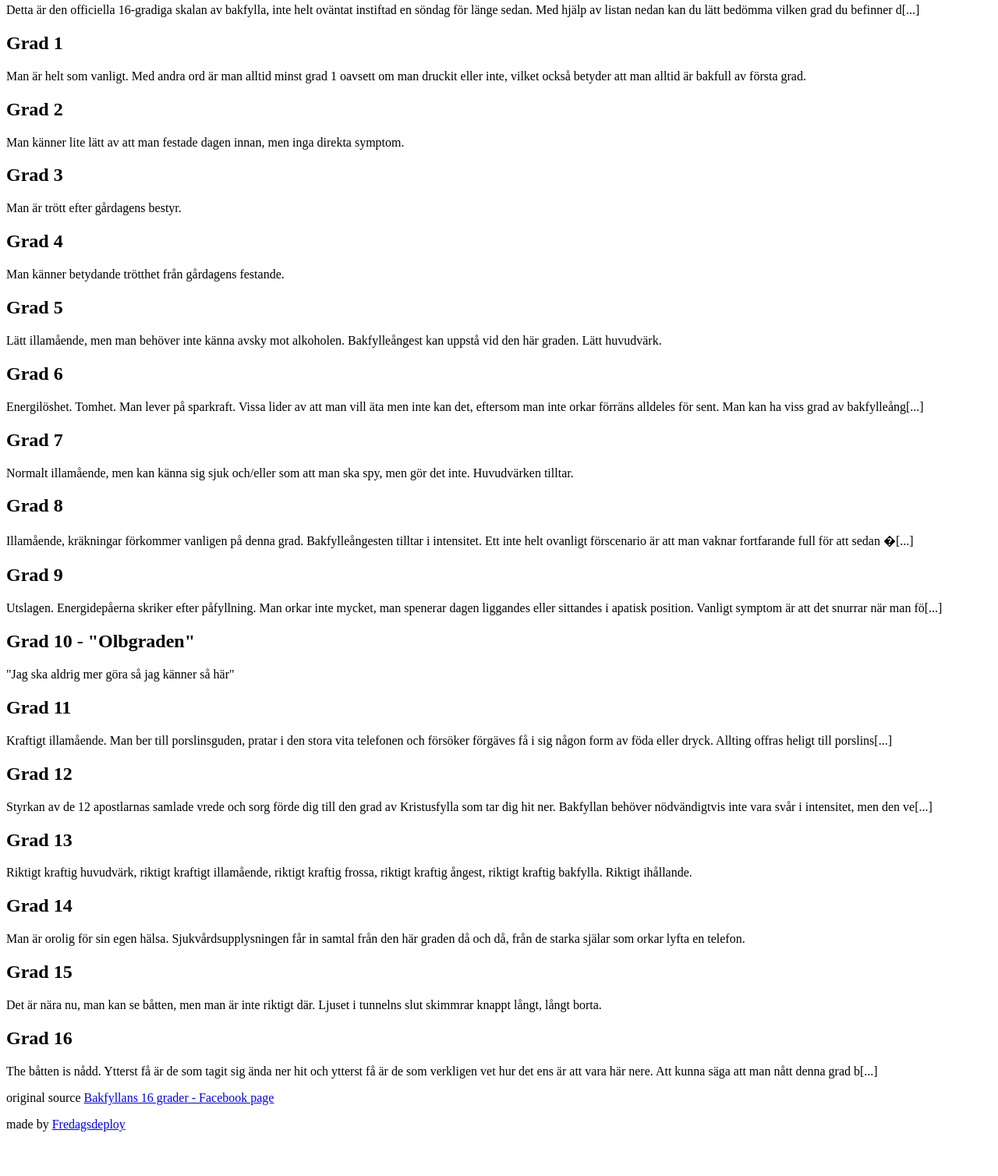
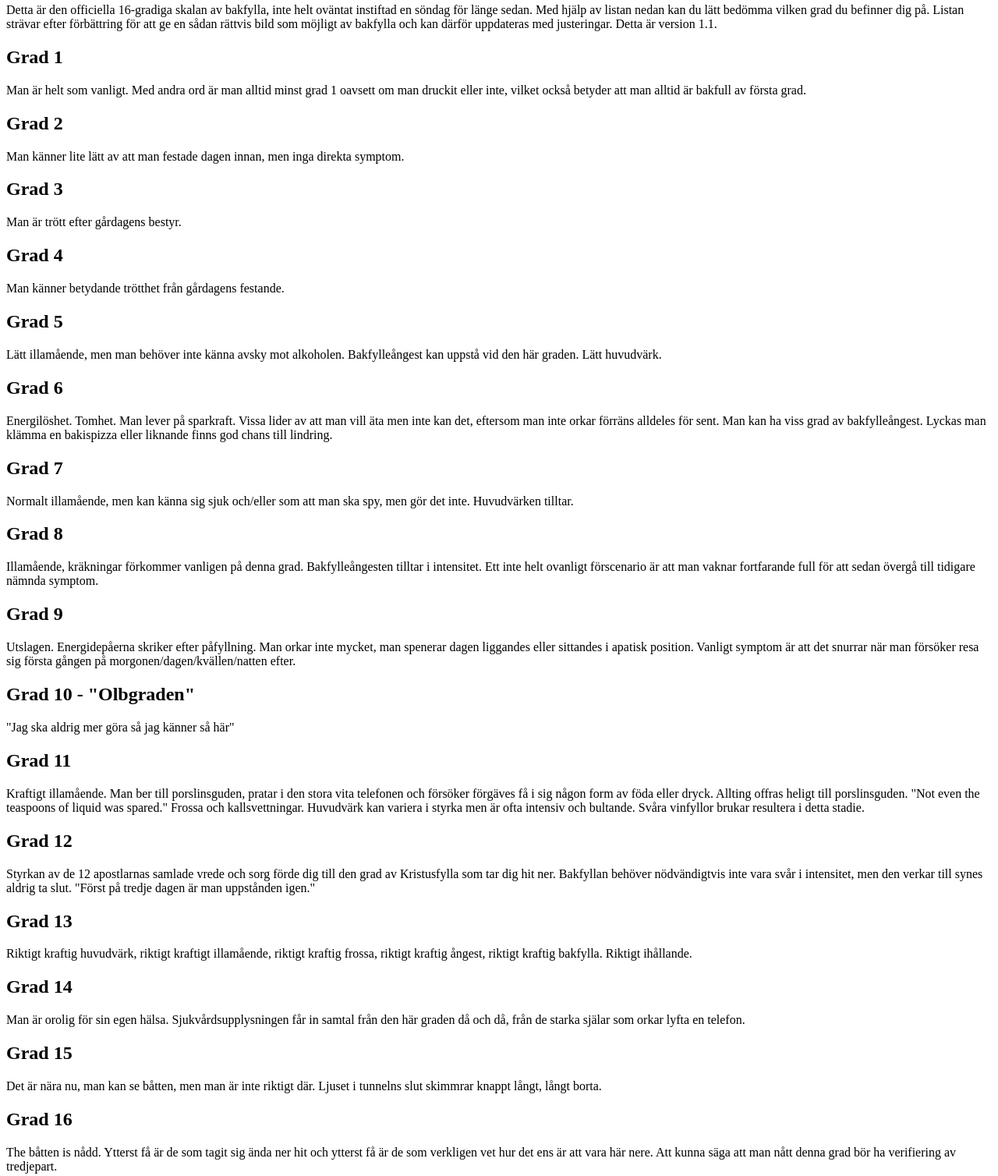
Before and after one commit to fredagsdeploy/bakis.github.io, a plain HTML site: page index.html in a window 1280 px wide. Shown: the part 76-1584 px from the top of the page at 78% size. Before the commit the page ends 1543 px from the top, so only its background shows below. Drawn offline with Linux system fonts and the light colour scheme.

Commit message:
Revert "Add anchor ids for each Grad and smooth-scroll on hash load"

```diff
--- a/index.html
+++ b/index.html
@@ -12,80 +12,59 @@
 <body>
 <div class="container">
   <h1 id="header">Bakfyllans 16 grader</h1>
-    <p>Detta är den officiella 16-gradiga skalan av bakfylla, inte helt oväntat instiftad en söndag för länge sedan. Med hjälp av listan nedan kan du lätt bedömma vilken grad du befinner d[...]</p>
+    <p>Detta är den officiella 16-gradiga skalan av bakfylla, inte helt oväntat instiftad en söndag för länge sedan. Med hjälp av listan nedan kan du lätt bedömma vilken grad du befinner dig på. Listan strävar efter förbättring för att ge en sådan rättvis bild som möjligt av bakfylla och kan därför uppdateras med justeringar. Detta är version 1.1.</p>
 
-    <h2 id="grad-1">Grad 1</h2>
+    <h2>Grad 1</h2>
     <p>Man är helt som vanligt. Med andra ord är man alltid minst grad 1 oavsett om man druckit eller inte, vilket också betyder att man alltid är bakfull av första grad.</p>
 
-    <h2 id="grad-2">Grad 2</h2>
+    <h2>Grad 2</h2>
     <p>Man känner lite lätt av att man festade dagen innan, men inga direkta symptom.</p>
 
-    <h2 id="grad-3">Grad 3</h2>
+    <h2>Grad 3</h2>
     <p>Man är trött efter gårdagens bestyr.</p>
 
-    <h2 id="grad-4">Grad 4</h2>
+    <h2>Grad 4</h2>
     <p>Man känner betydande trötthet från gårdagens festande.</p>
 
-    <h2 id="grad-5">Grad 5</h2>
+    <h2>Grad 5</h2>
     <p>Lätt illamående, men man behöver inte känna avsky mot alkoholen. Bakfylleångest kan uppstå vid den här graden. Lätt huvudvärk.</p>
 
-    <h2 id="grad-6">Grad 6</h2>
-    <p>Energilöshet. Tomhet. Man lever på sparkraft. Vissa lider av att man vill äta men inte kan det, eftersom man inte orkar förräns alldeles för sent. Man kan ha viss grad av bakfylleång[...]</p>
+    <h2>Grad 6</h2>
+    <p>Energilöshet. Tomhet. Man lever på sparkraft. Vissa lider av att man vill äta men inte kan det, eftersom man inte orkar förräns alldeles för sent. Man kan ha viss grad av bakfylleångest. Lyckas man klämma en bakispizza eller liknande finns god chans till lindring.</p>
 
-    <h2 id="grad-7">Grad 7</h2>
+    <h2>Grad 7</h2>
     <p>Normalt illamående, men kan känna sig sjuk och/eller som att man ska spy, men gör det inte. Huvudvärken tilltar.</p>
 
-    <h2 id="grad-8">Grad 8</h2>
-    <p>Illamående, kräkningar förkommer vanligen på denna grad. Bakfylleångesten tilltar i intensitet. Ett inte helt ovanligt förscenario är att man vaknar fortfarande full för att sedan �[...]</p>
+    <h2>Grad 8</h2>
+    <p>Illamående, kräkningar förkommer vanligen på denna grad. Bakfylleångesten tilltar i intensitet. Ett inte helt ovanligt förscenario är att man vaknar fortfarande full för att sedan övergå till tidigare nämnda symptom.</p>
 
-    <h2 id="grad-9">Grad 9</h2>
-    <p>Utslagen. Energidepåerna skriker efter påfyllning. Man orkar inte mycket, man spenerar dagen liggandes eller sittandes i apatisk position. Vanligt symptom är att det snurrar när man fö[...]</p>
+    <h2>Grad 9</h2>
+    <p>Utslagen. Energidepåerna skriker efter påfyllning. Man orkar inte mycket, man spenerar dagen liggandes eller sittandes i apatisk position. Vanligt symptom är att det snurrar när man försöker resa sig första gången på morgonen/dagen/kvällen/natten efter.</p>
 
-    <h2 id="grad-10">Grad 10 - "Olbgraden"</h2>
+    <h2>Grad 10 - "Olbgraden"</h2>
     <p>"Jag ska aldrig mer göra så jag känner så här"</p>
 
-    <h2 id="grad-11">Grad 11</h2>
-    <p>Kraftigt illamående. Man ber till porslinsguden, pratar i den stora vita telefonen och försöker förgäves få i sig någon form av föda eller dryck. Allting offras heligt till porslins[...]</p>
+    <h2>Grad 11</h2>
+    <p>Kraftigt illamående. Man ber till porslinsguden, pratar i den stora vita telefonen och försöker förgäves få i sig någon form av föda eller dryck. Allting offras heligt till porslinsguden. "Not even the teaspoons of liquid was spared." Frossa och kallsvettningar. Huvudvärk kan variera i styrka men är ofta intensiv och bultande. Svåra vinfyllor brukar resultera i detta stadie.</p>
 
-    <h2 id="grad-12">Grad 12</h2>
-    <p>Styrkan av de 12 apostlarnas samlade vrede och sorg förde dig till den grad av Kristusfylla som tar dig hit ner. Bakfyllan behöver nödvändigtvis inte vara svår i intensitet, men den ve[...]</p>
+    <h2>Grad 12</h2>
+    <p>Styrkan av de 12 apostlarnas samlade vrede och sorg förde dig till den grad av Kristusfylla som tar dig hit ner. Bakfyllan behöver nödvändigtvis inte vara svår i intensitet, men den verkar till synes aldrig ta slut. "Först på tredje dagen är man uppstånden igen."</p>
 
-    <h2 id="grad-13">Grad 13</h2>
+    <h2>Grad 13</h2>
     <p>Riktigt kraftig huvudvärk, riktigt kraftigt illamående, riktigt kraftig frossa, riktigt kraftig ångest, riktigt kraftig bakfylla. Riktigt ihållande.</p>
 
-    <h2 id="grad-14">Grad 14</h2>
+    <h2>Grad 14</h2>
     <p>Man är orolig för sin egen hälsa. Sjukvårdsupplysningen får in samtal från den här graden då och då, från de starka själar som orkar lyfta en telefon.</p>
 
-    <h2 id="grad-15">Grad 15</h2>
+    <h2>Grad 15</h2>
     <p>Det är nära nu, man kan se båtten, men man är inte riktigt där. Ljuset i tunnelns slut skimmrar knappt långt, långt borta.</p>
 
-    <h2 id="grad-16">Grad 16</h2>
-    <p>The båtten is nådd. Ytterst få är de som tagit sig ända ner hit och ytterst få är de som verkligen vet hur det ens är att vara här nere. Att kunna säga att man nått denna grad b[...]</p>
+    <h2>Grad 16</h2>
+    <p>The båtten is nådd. Ytterst få är de som tagit sig ända ner hit och ytterst få är de som verkligen vet hur det ens är att vara här nere. Att kunna säga att man nått denna grad bör ha verifiering av tredjepart.</p>
 </div>
 <footer>
   <p>original source <a href="https://www.facebook.com/bakfyllans16grader">Bakfyllans 16 grader - Facebook page</a></p>
   <p>made by <a href="https://github.com/fredagsdeploy">Fredagsdeploy</a>
 </footer>
-
-<script>
-// Smooth-scroll to a hash on page load and focus the target for accessibility
-document.addEventListener('DOMContentLoaded', () => {
-  if (location.hash) {
-    try {
-      const el = document.querySelector(location.hash);
-      if (el) {
-        // Ensure focusable for accessibility
-        if (!el.hasAttribute('tabindex')) el.setAttribute('tabindex', '-1');
-        el.scrollIntoView({ behavior: 'smooth', block: 'start' });
-        el.focus();
-      }
-    } catch (e) {
-      // invalid selector (e.g. malformed hash) - ignore
-      console.warn('Failed to scroll to hash', e);
-    }
-  }
-});
-</script>
-
 </body>
 </html>
```
